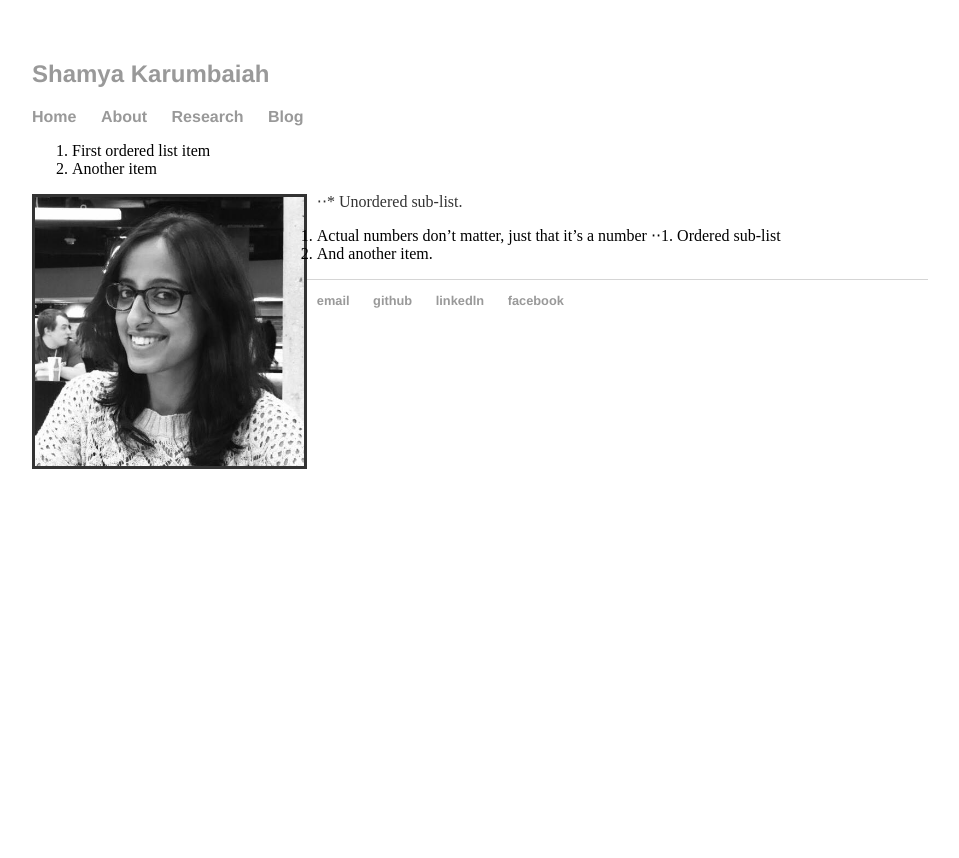
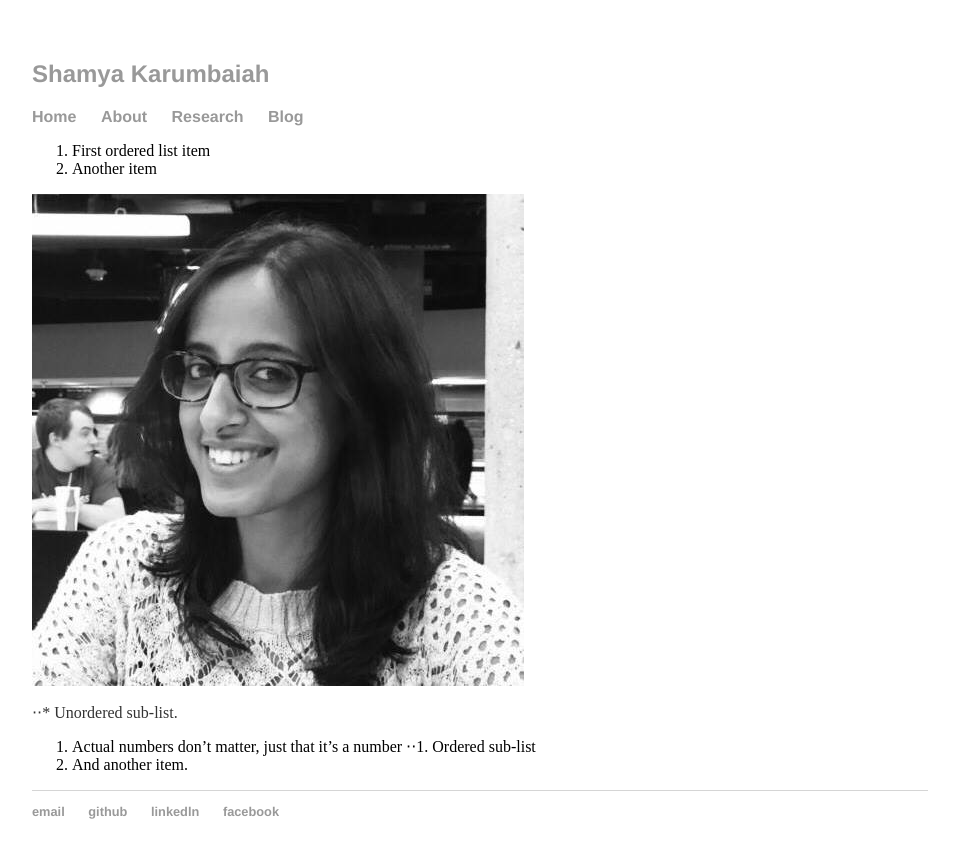
Before and after one commit to Shamya/shamyatest.github.io, a Jekyll site: the page built from about.md, in a window 1280 px wide. Shown: the top 858 px of the page, without its empty margins (160-1119 px from the left). Built offline with Jekyll 4.4.1, drawn with Linux system fonts in a browser that asks for light colours.

Commit message:
Update about.md

```diff
--- a/about.md
+++ b/about.md
@@ -6,7 +6,7 @@ title: About me
 1. First ordered list item
 2. Another item
 
-![Shamya](/images/shamya.jpg){:style="width: 30%; float: left; border: solid; margin: 0 10px 0 0;"}
+![Shamya](/images/shamya.jpg)
 
 ⋅⋅* Unordered sub-list.
 1. Actual numbers don't matter, just that it's a number
```
